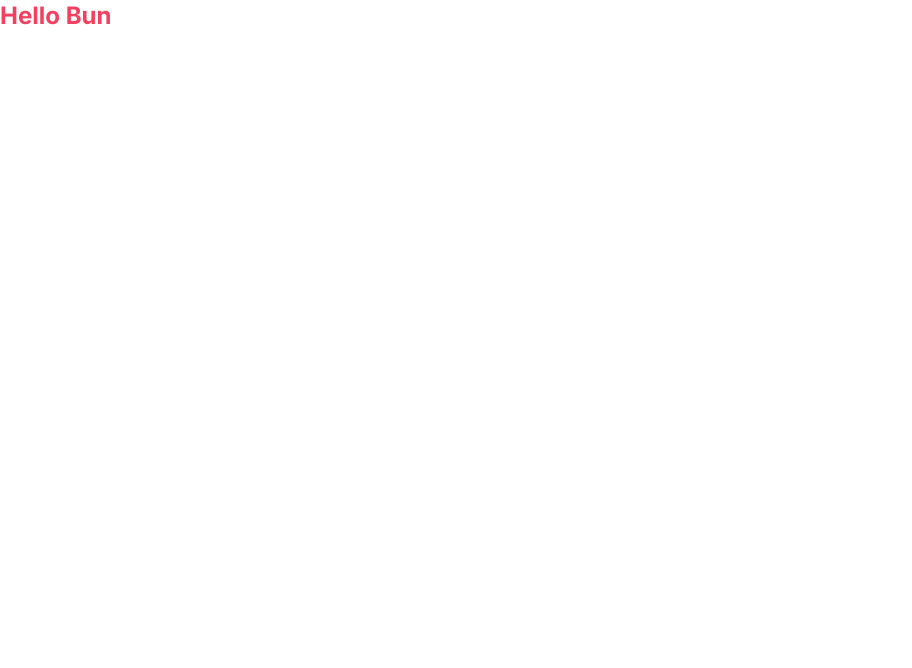
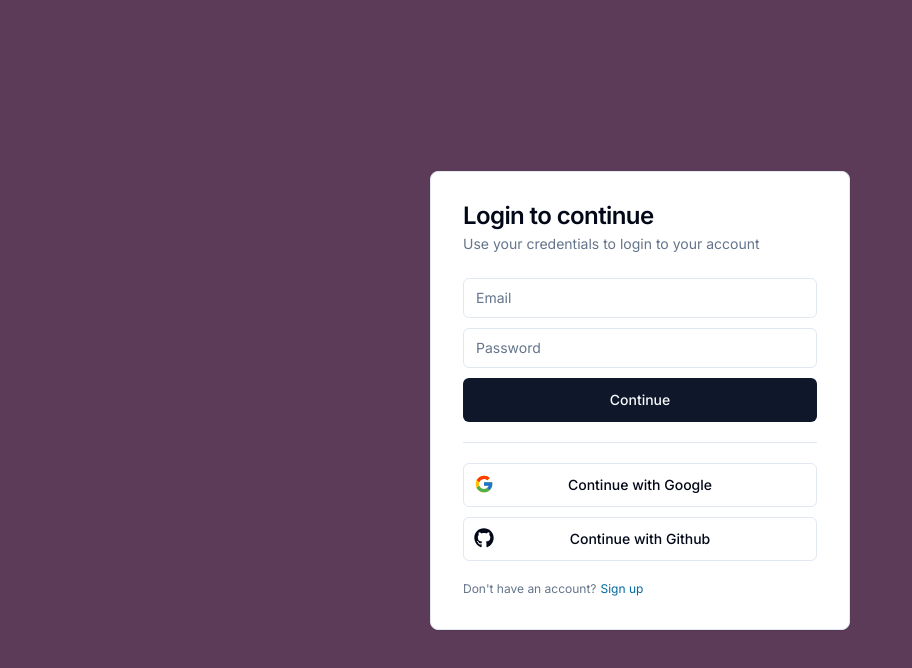
Before and after one commit to aytullahdev/slack, a Next.js app: page / in a window 1280 px wide. Shown: the top 668 px of the page, without its empty margins (0-912 px from the left). Built offline with nearby package versions, Linux system fonts and the light colour scheme.

Commit message:
chore: signin signup view card added

```diff
--- a/package.json
+++ b/package.json
@@ -9,6 +9,7 @@
     "lint": "next lint"
   },
   "dependencies": {
+    "@radix-ui/react-separator": "^1.1.0",
     "@radix-ui/react-slot": "^1.1.0",
     "class-variance-authority": "^0.7.0",
     "clsx": "^2.1.1",
@@ -16,6 +17,7 @@
     "next": "14.2.7",
     "react": "^18",
     "react-dom": "^18",
+    "react-icons": "^5.3.0",
     "tailwind-merge": "^2.5.2",
     "tailwindcss-animate": "^1.0.7"
   },
--- a/src/app/globals.css
+++ b/src/app/globals.css
@@ -1,6 +1,12 @@
 @tailwind base;
 @tailwind components;
 @tailwind utilities;
+
+html,
+body,
+#root {
+  height: 100%;
+}
 
 @layer base {
   :root {
--- a/src/app/page.tsx
+++ b/src/app/page.tsx
@@ -1,5 +1,7 @@
+import { Button } from "@/components/ui/button";
+import { AuthScreen } from "@/features/auth/components/auth-screen";
 import Image from "next/image";
 
 export default function Home() {
-  return <div className="text-rose-500 font-bold text-2xl">Hello Bun</div>;
+  return <AuthScreen />;
 }
--- /dev/null
+++ b/src/components/ui/card.tsx
@@ -0,0 +1,79 @@
+import * as React from "react"
+
+import { cn } from "@/lib/utils"
+
+const Card = React.forwardRef<
+  HTMLDivElement,
+  React.HTMLAttributes<HTMLDivElement>
+>(({ className, ...props }, ref) => (
+  <div
+    ref={ref}
+    className={cn(
+      "rounded-lg border bg-card text-card-foreground shadow-sm",
+      className
+    )}
+    {...props}
+  />
+))
+Card.displayName = "Card"
+
+const CardHeader = React.forwardRef<
+  HTMLDivElement,
+  React.HTMLAttributes<HTMLDivElement>
+>(({ className, ...props }, ref) => (
+  <div
+    ref={ref}
+    className={cn("flex flex-col space-y-1.5 p-6", className)}
+    {...props}
+  />
+))
+CardHeader.displayName = "CardHeader"
+
+const CardTitle = React.forwardRef<
+  HTMLParagraphElement,
+  React.HTMLAttributes<HTMLHeadingElement>
+>(({ className, ...props }, ref) => (
+  <h3
+    ref={ref}
+    className={cn(
+      "text-2xl font-semibold leading-none tracking-tight",
+      className
+    )}
+    {...props}
+  />
+))
+CardTitle.displayName = "CardTitle"
+
+const CardDescription = React.forwardRef<
+  HTMLParagraphElement,
+  React.HTMLAttributes<HTMLParagraphElement>
+>(({ className, ...props }, ref) => (
+  <p
+    ref={ref}
+    className={cn("text-sm text-muted-foreground", className)}
+    {...props}
+  />
+))
+CardDescription.displayName = "CardDescription"
+
+const CardContent = React.forwardRef<
+  HTMLDivElement,
+  React.HTMLAttributes<HTMLDivElement>
+>(({ className, ...props }, ref) => (
+  <div ref={ref} className={cn("p-6 pt-0", className)} {...props} />
+))
+CardContent.displayName = "CardContent"
+
+const CardFooter = React.forwardRef<
+  HTMLDivElement,
+  React.HTMLAttributes<HTMLDivElement>
+>(({ className, ...props }, ref) => (
+  <div
+    ref={ref}
+    className={cn("flex items-center p-6 pt-0", className)}
+    {...props}
+  />
+))
+CardFooter.displayName = "CardFooter"
+
+export { Card, CardHeader, CardFooter, CardTitle, CardDescription, CardContent }
--- /dev/null
+++ b/src/components/ui/input.tsx
@@ -0,0 +1,25 @@
+import * as React from "react"
+
+import { cn } from "@/lib/utils"
+
+export interface InputProps
+  extends React.InputHTMLAttributes<HTMLInputElement> {}
+
+const Input = React.forwardRef<HTMLInputElement, InputProps>(
+  ({ className, type, ...props }, ref) => {
+    return (
+      <input
+        type={type}
+        className={cn(
+          "flex h-10 w-full rounded-md border border-input bg-background px-3 py-2 text-sm ring-offset-background file:border-0 file:bg-transparent file:text-sm file:font-medium placeholder:text-muted-foreground focus-visible:outline-none focus-visible:ring-2 focus-visible:ring-ring focus-visible:ring-offset-2 disabled:cursor-not-allowed disabled:opacity-50",
+          className
+        )}
+        ref={ref}
+        {...props}
+      />
+    )
+  }
+)
+Input.displayName = "Input"
+
+export { Input }
--- /dev/null
+++ b/src/components/ui/separator.tsx
@@ -0,0 +1,31 @@
+"use client"
+
+import * as React from "react"
+import * as SeparatorPrimitive from "@radix-ui/react-separator"
+
+import { cn } from "@/lib/utils"
+
+const Separator = React.forwardRef<
+  React.ElementRef<typeof SeparatorPrimitive.Root>,
+  React.ComponentPropsWithoutRef<typeof SeparatorPrimitive.Root>
+>(
+  (
+    { className, orientation = "horizontal", decorative = true, ...props },
+    ref
+  ) => (
+    <SeparatorPrimitive.Root
+      ref={ref}
+      decorative={decorative}
+      orientation={orientation}
+      className={cn(
+        "shrink-0 bg-border",
+        orientation === "horizontal" ? "h-[1px] w-full" : "h-full w-[1px]",
+        className
+      )}
+      {...props}
+    />
+  )
+)
+Separator.displayName = SeparatorPrimitive.Root.displayName
+
+export { Separator }
--- /dev/null
+++ b/src/features/auth/components/auth-screen.tsx
@@ -0,0 +1,21 @@
+"use client";
+
+import { useState } from "react";
+import { SignInFlow } from "../typse";
+import SignInCard from "./sign-in-card";
+import SignUpCard from "./sign-up-card";
+
+export const AuthScreen = () => {
+  const [state, setState] = useState<SignInFlow>("signIn");
+  return (
+    <div className="h-full flex items-center justify-center bg-[#5C3B58]">
+      <div className="md:h-auto md:w-[420px]">
+        {state === "signIn" ? (
+          <SignInCard setState={setState} />
+        ) : (
+          <SignUpCard setState={setState} />
+        )}
+      </div>
+    </div>
+  );
+};
--- /dev/null
+++ b/src/features/auth/components/sign-in-card.tsx
@@ -0,0 +1,92 @@
+import { Button } from "@/components/ui/button";
+import { FcGoogle } from "react-icons/fc";
+import { FaGithub } from "react-icons/fa";
+import {
+  Card,
+  CardContent,
+  CardDescription,
+  CardHeader,
+  CardTitle,
+} from "@/components/ui/card";
+import { Input } from "@/components/ui/input";
+import { Separator } from "@/components/ui/separator";
+import React from "react";
+
+type SignInCardProps = {
+  setState: React.Dispatch<React.SetStateAction<"signIn" | "signUp">>;
+};
+const SignInCard = ({ setState }: SignInCardProps) => {
+  const [email, setEmail] = React.useState("");
+  const [password, setPassword] = React.useState("");
+
+  return (
+    <Card className="w-full h-full p-8">
+      <CardHeader className="px-0 pt-0">
+        <CardTitle>Login to continue</CardTitle>
+        <CardDescription>
+          Use your credentials to login to your account
+        </CardDescription>
+      </CardHeader>
+
+      <CardContent className="space-y-5 px-0 pb-0">
+        <form className="space-y-2.5">
+          <Input
+            disabled={false}
+            value={email}
+            onChange={(e) => setEmail(e.target.value)}
+            placeholder="Email"
+            type="email"
+            required
+          />
+          <Input
+            disabled={false}
+            value={password}
+            onChange={(e) => setPassword(e.target.value)}
+            placeholder="Password"
+            type="password"
+            required
+          />
+          <Button type="submit" className="w-full" size={"lg"} disabled={false}>
+            Continue
+          </Button>
+        </form>
+        <Separator />
+        <div className="flex flex-col gap-y-2.5">
+          <Button
+            disabled={false}
+            onClick={() => {}}
+            variant="outline"
+            size="lg"
+            className="w-full relative"
+          >
+            <FcGoogle className="size-5 absolute top-2.5 left-2.5" />
+            Continue with Google
+          </Button>
+          <Button
+            disabled={false}
+            onClick={() => {}}
+            variant="outline"
+            size="lg"
+            className="w-full relative"
+          >
+            <FaGithub className="size-5 absolute top-2.5 left-2.5" />
+            Continue with Github
+          </Button>
+        </div>
+        <p className="text-xs text-muted-foreground">
+          Don&apos;t have an account?
+          <span
+            onClick={() => {
+              setState("signUp");
+            }}
+            className="text-sky-700 ml-1 hover:underline cursor-pointer"
+          >
+            Sign up
+          </span>
+        </p>
+      </CardContent>
+    </Card>
+  );
+};
+
+export default SignInCard;
--- /dev/null
+++ b/src/features/auth/components/sign-up-card.tsx
@@ -0,0 +1,101 @@
+import { Button } from "@/components/ui/button";
+import { FcGoogle } from "react-icons/fc";
+import { FaGithub } from "react-icons/fa";
+import {
+  Card,
+  CardContent,
+  CardDescription,
+  CardHeader,
+  CardTitle,
+} from "@/components/ui/card";
+import { Input } from "@/components/ui/input";
+import { Separator } from "@/components/ui/separator";
+import React from "react";
+
+type SignUpProps = {
+  setState: React.Dispatch<React.SetStateAction<"signIn" | "signUp">>;
+};
+const SignUp = ({ setState }: SignUpProps) => {
+  const [email, setEmail] = React.useState("");
+  const [password, setPassword] = React.useState("");
+  const [confirmPassword, setConfirmPassword] = React.useState("");
+
+  return (
+    <Card className="w-full h-full p-8">
+      <CardHeader className="px-0 pt-0">
+        <CardTitle>Signup to continue</CardTitle>
+        <CardDescription>
+          Use your credentials to Signup to your account
+        </CardDescription>
+      </CardHeader>
+
+      <CardContent className="space-y-5 px-0 pb-0">
+        <form className="space-y-2.5">
+          <Input
+            disabled={false}
+            value={email}
+            onChange={(e) => setEmail(e.target.value)}
+            placeholder="Email"
+            type="email"
+            required
+          />
+          <Input
+            disabled={false}
+            value={password}
+            onChange={(e) => setPassword(e.target.value)}
+            placeholder="Password"
+            type="password"
+            required
+          />
+          <Input
+            disabled={false}
+            value={confirmPassword}
+            onChange={(e) => setConfirmPassword(e.target.value)}
+            placeholder="Confirm Password"
+            type="password"
+            required
+          />
+          <Button type="submit" className="w-full" size={"lg"} disabled={false}>
+            Continue
+          </Button>
+        </form>
+        <Separator />
+        <div className="flex flex-col gap-y-2.5">
+          <Button
+            disabled={false}
+            onClick={() => {}}
+            variant="outline"
+            size="lg"
+            className="w-full relative"
+          >
+            <FcGoogle className="size-5 absolute top-2.5 left-2.5" />
+            Continue with Google
+          </Button>
+          <Button
+            disabled={false}
+            onClick={() => {}}
+            variant="outline"
+            size="lg"
+            className="w-full relative"
+          >
+            <FaGithub className="size-5 absolute top-2.5 left-2.5" />
+            Continue with Github
+          </Button>
+        </div>
+        <p className="text-xs text-muted-foreground">
+          already have an account?
+          <span
+            onClick={() => {
+              setState("signIn");
+            }}
+            className="text-sky-700 ml-1 hover:underline cursor-pointer"
+          >
+            Sign In
+          </span>
+        </p>
+      </CardContent>
+    </Card>
+  );
+};
+
+export default SignUp;
--- /dev/null
+++ b/src/features/auth/typse.ts
@@ -0,0 +1 @@
+export type SignInFlow = "signIn" | "signUp";
```
Also changed, not shown: src/components/ui/button.tsx (+11 -11 lines), 1 other file (tests, documents, lock files or other folders).
